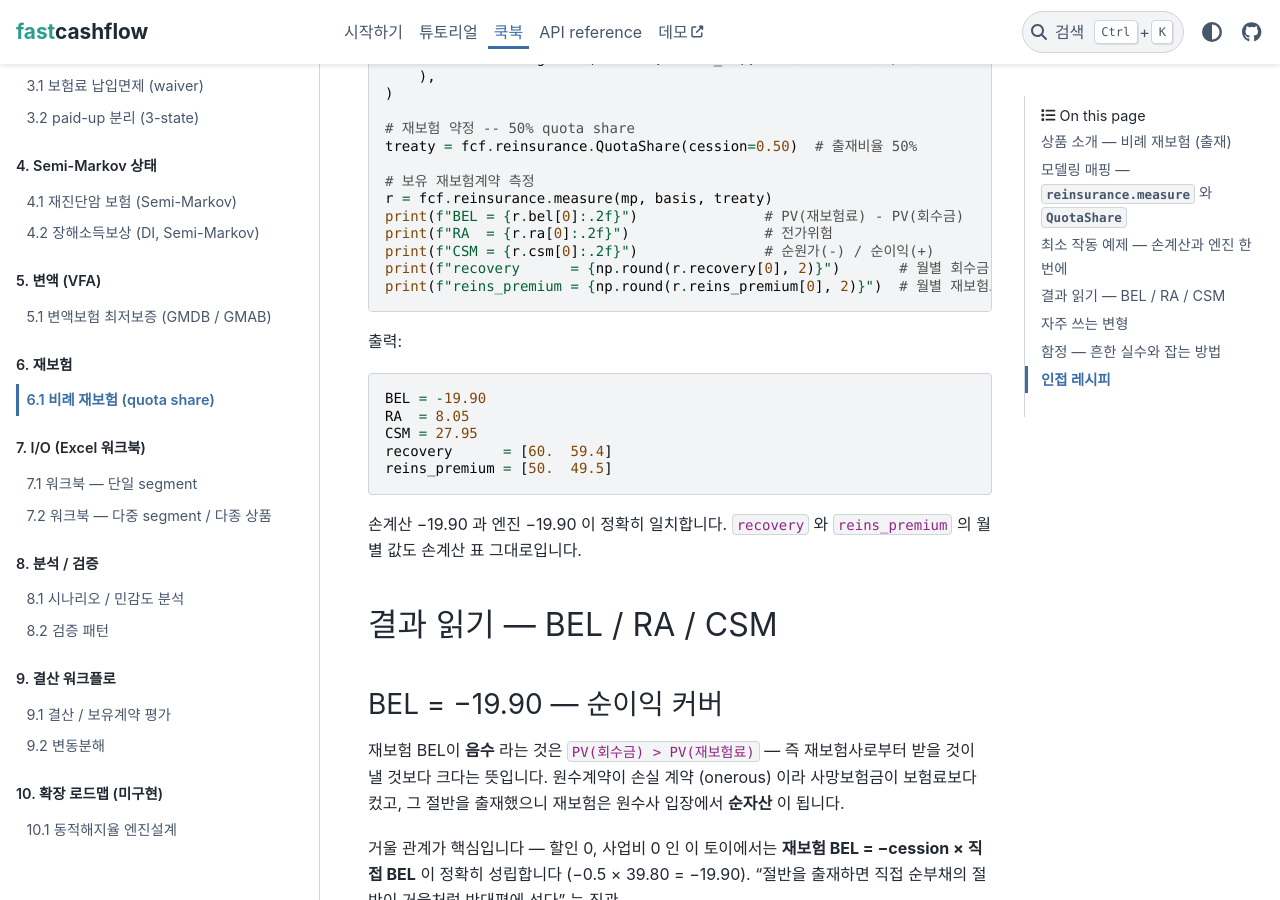
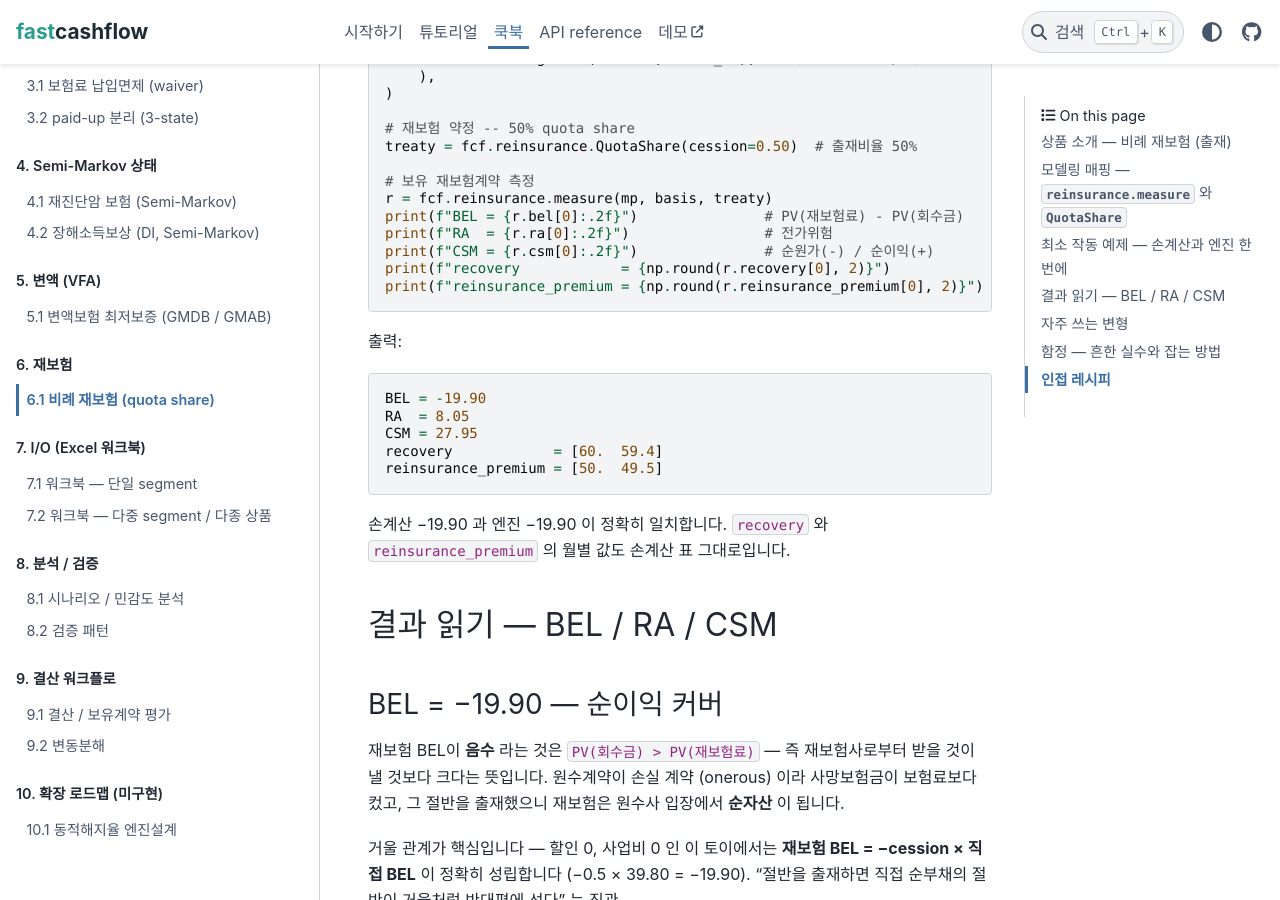
Before and after one commit to seokhoonj/fastcashflow, a Sphinx documentation site: the page built from docs/cookbook/reinsurance/proportional.md, in a window 1280 px wide and 900 px high, scrolled down 3288 px. Built offline with Sphinx 7.4.7 and the PyData theme 0.15.4, drawn with Linux system fonts in a browser that asks for light colours; some of the changed text lies outside the part shown.

Commit message:
refactor: rename ReinsuranceMeasurement.reins_premium → reinsurance_premium
The result object had recovery / treaty as full words but abbreviated
"reinsurance" to "reins" in the one field reins_premium -- the lone
abbreviation, and "reins" reads ambiguously. Spell it out for consistency.
No external users, so no alias. Updates the field, the internal locals
(pv_)reinsurance_premium, the docstring/comment, the test local, and the
cookbook chapter (table, print labels realigned, output, prose).

````diff
--- a/docs/cookbook/reinsurance/proportional.md
+++ b/docs/cookbook/reinsurance/proportional.md
@@ -51,7 +51,7 @@
 * - 출재된 보험금의 회수
   - `recovery` = 출재 사망 + 출재 morbidity (재보험사가 갚는 돈)
 * - 지급하는 재보험료
-  - `reins_premium` = `cession` × 원수 보험료
+  - `reinsurance_premium` = `cession` × 원수 보험료
 * - 보유 재보험계약 측정
   - `fcf.reinsurance.measure(mp, basis, treaty)` → `ReinsuranceMeasurement`
 ```
@@ -151,8 +151,8 @@ r = fcf.reinsurance.measure(mp, basis, treaty)
 print(f"BEL = {r.bel[0]:.2f}")               # PV(재보험료) - PV(회수금)
 print(f"RA  = {r.ra[0]:.2f}")                # 전가위험
 print(f"CSM = {r.csm[0]:.2f}")               # 순원가(-) / 순이익(+)
-print(f"recovery      = {np.round(r.recovery[0], 2)}")       # 월별 회수금
-print(f"reins_premium = {np.round(r.reins_premium[0], 2)}")  # 월별 재보험료
+print(f"recovery            = {np.round(r.recovery[0], 2)}")             # 월별 회수금
+print(f"reinsurance_premium = {np.round(r.reinsurance_premium[0], 2)}")  # 월별 재보험료
 ```
 
 출력:
@@ -161,12 +161,12 @@ print(f"reins_premium = {np.round(r.reins_premium[0], 2)}")  # 월별 재보험
 BEL = -19.90
 RA  = 8.05
 CSM = 27.95
-recovery      = [60.  59.4]
-reins_premium = [50.  49.5]
+recovery            = [60.  59.4]
+reinsurance_premium = [50.  49.5]
 ```
 
 손계산 −19.90 과 엔진 −19.90 이 정확히 일치합니다. `recovery` 와
-`reins_premium` 의 월별 값도 손계산 표 그대로입니다.
+`reinsurance_premium` 의 월별 값도 손계산 표 그대로입니다.
 
 ## 결과 읽기 — BEL / RA / CSM
 
````
Also changed, not shown: 2 other files.
